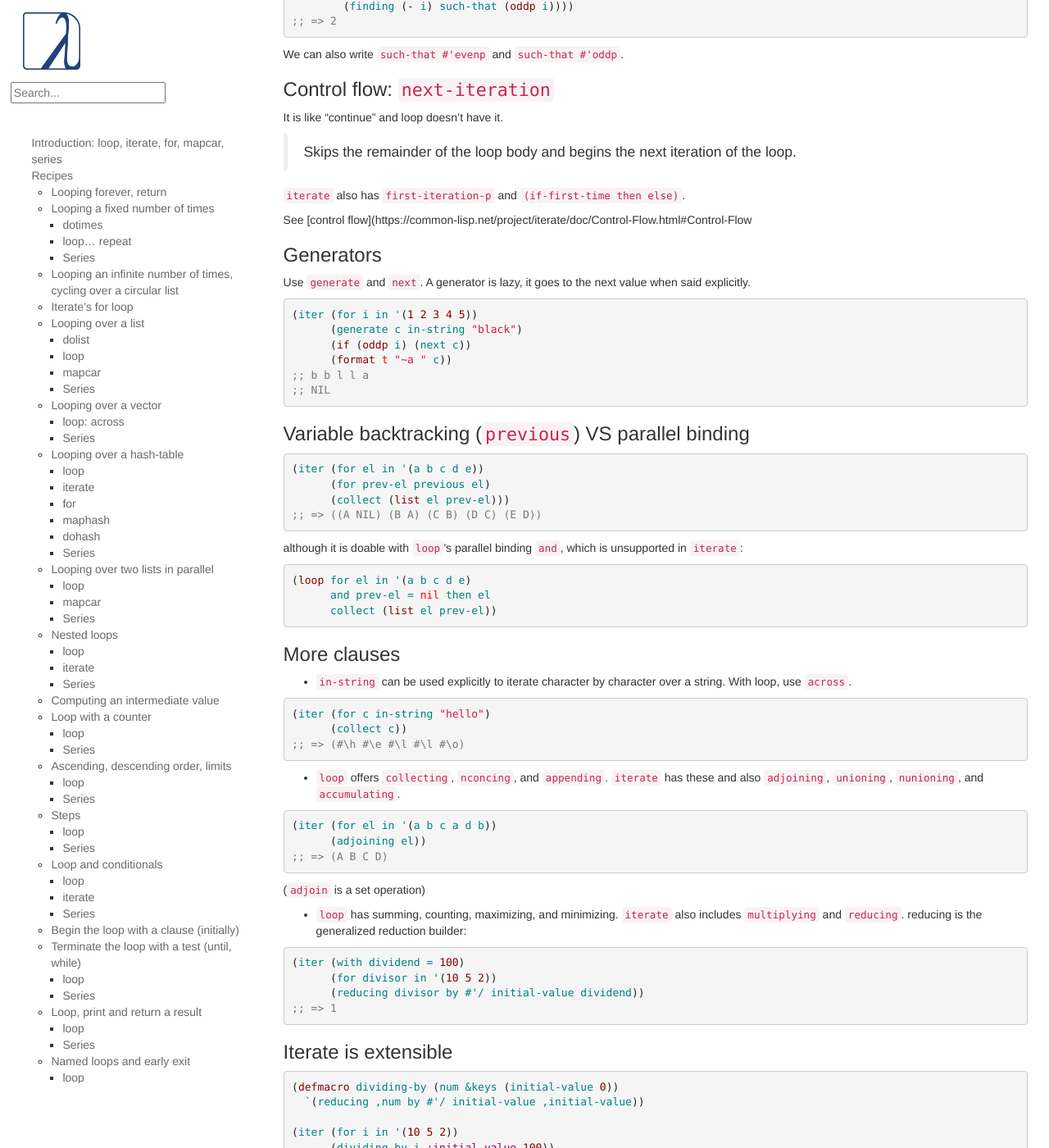
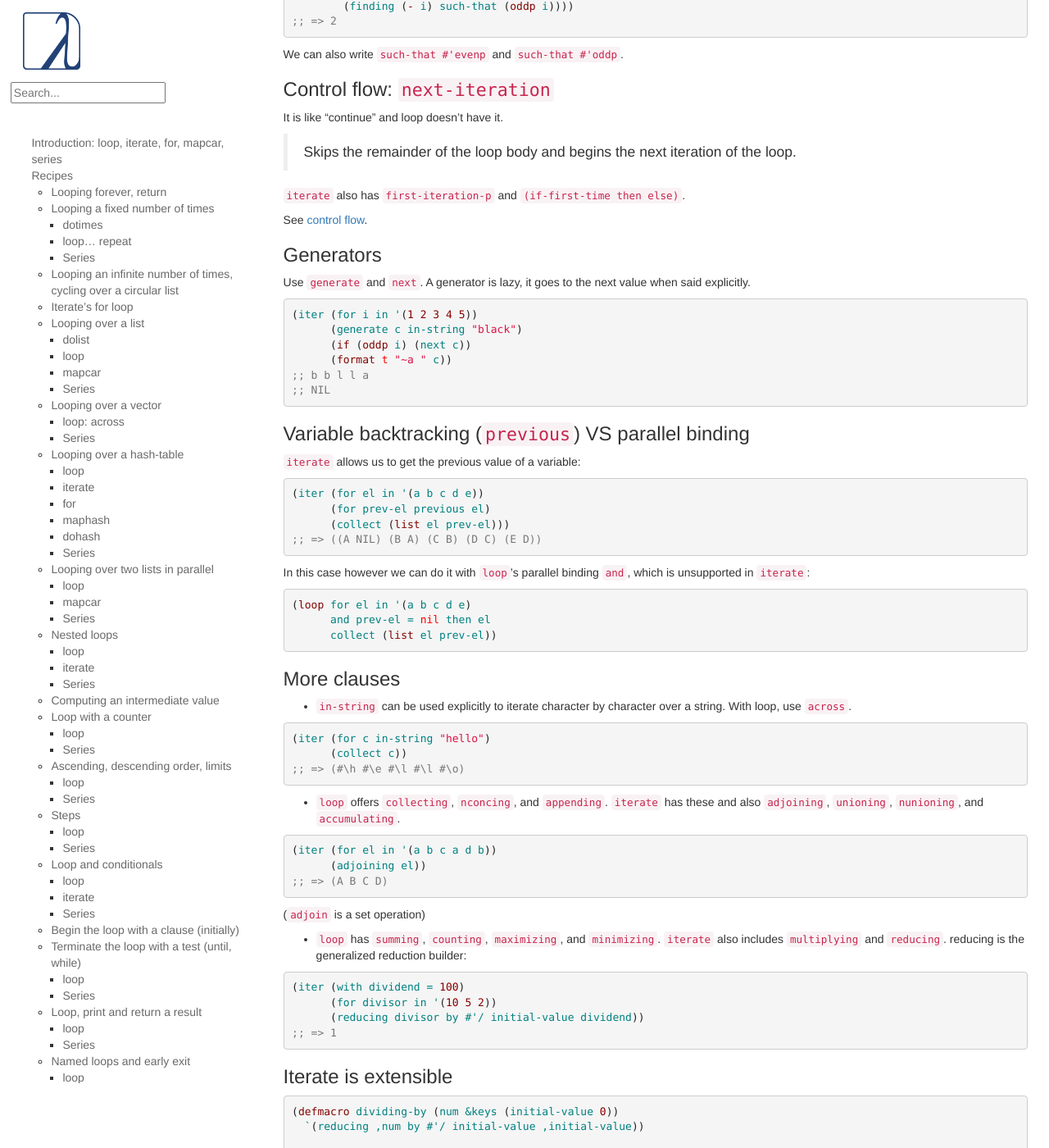
Before and after one commit to LispCookbook/cl-cookbook, a Jekyll site: the page built from iteration.md, in a window 1280 px wide and 1400 px high, scrolled down 18909 px. Shown: the whole window at 82% size. Built offline with Jekyll 4.4.1, drawn with Linux system fonts in a browser that asks for light colours; some of the changed text lies outside the part shown.

Commit message:
(minor) iteration: style

```diff
--- a/iteration.md
+++ b/iteration.md
@@ -1254,7 +1254,7 @@ It is like "continue" and loop doesn't have it.
 
 `iterate` also has `first-iteration-p` and `(if-first-time then else)`.
 
-See [control flow](https://common-lisp.net/project/iterate/doc/Control-Flow.html#Control-Flow
+See [control flow](https://common-lisp.net/project/iterate/doc/Control-Flow.html#Control-Flow).
 
 
 ### Generators
@@ -1272,6 +1272,8 @@ Use `generate` and `next`. A generator is lazy, it goes to the next value when s
 
 ### Variable backtracking (`previous`) VS parallel binding
 
+`iterate` allows us to get the previous value of a variable:
+
 ~~~lisp
 (iter (for el in '(a b c d e))
       (for prev-el previous el)
@@ -1279,7 +1281,7 @@ Use `generate` and `next`. A generator is lazy, it goes to the next value when s
 ;; => ((A NIL) (B A) (C B) (D C) (E D))
 ~~~
 
-although it is doable with `loop`'s parallel binding `and`, which is unsupported in `iterate`:
+In this case however we can do it with `loop`'s parallel binding `and`, which is unsupported in `iterate`:
 
 ~~~lisp
 (loop for el in '(a b c d e)
@@ -1307,7 +1309,7 @@ although it is doable with `loop`'s parallel binding `and`, which is unsupported
 
 (`adjoin` is a set operation)
 
-- `loop` has summing, counting, maximizing, and minimizing. `iterate` also includes `multiplying` and `reducing`. reducing is the generalized reduction builder:
+- `loop` has `summing`, `counting`, `maximizing`, and `minimizing`. `iterate` also includes `multiplying` and `reducing`. reducing is the generalized reduction builder:
 
 ~~~lisp
 (iter (with dividend = 100)
@@ -1330,7 +1332,7 @@ although it is doable with `loop`'s parallel binding `and`, which is unsupported
 
 but [there is more to it, see the documentation](https://common-lisp.net/project/iterate/doc/Rolling-Your-Own.html#Rolling-Your-Own).
 
-We saw libraries extending `loop`, for example CLSQL, but they are
+We saw libraries extending `loop`, for example [CLSQL](http://clsql.kpe.io/manual/loop-tuples.html), but they are
 full of feature flag checks (`#+(or allegro clisp-aloop cmu openmcl
 sbcl scl)`) and they call internal modules
 (`ansi-loop::add-loop-path`, `sb-loop::add-loop-path` etc).
```
